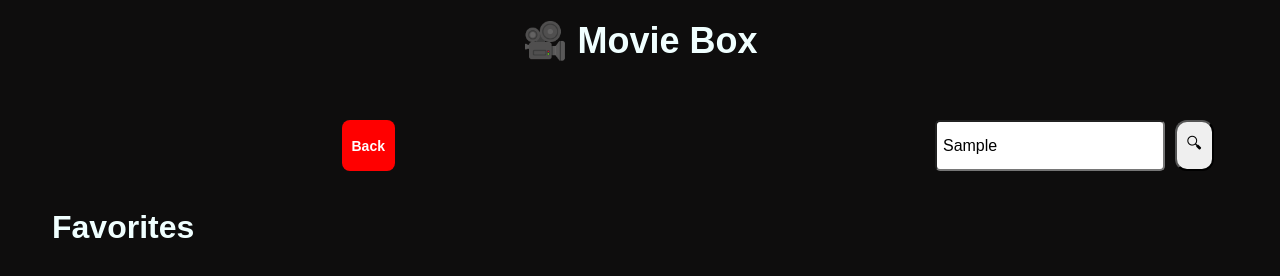
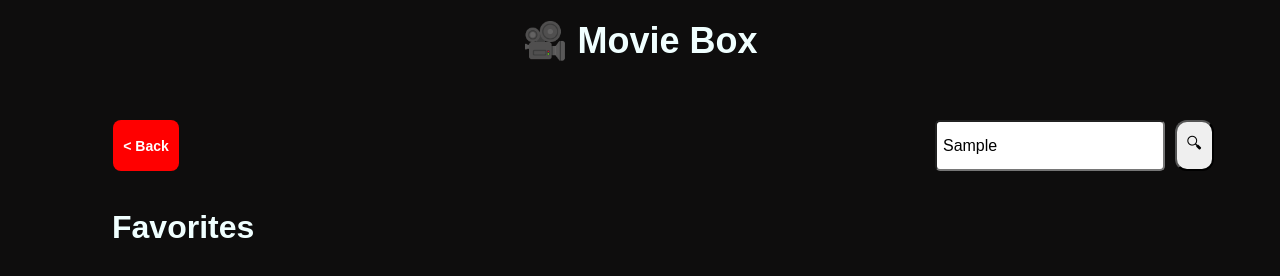
Before and after one commit to Prathamv23/movie_app, a plain HTML site: page index.html in a window 1280 px wide. Both pictures are taken after typing "Sample" into the empty fields and a click on the button "Favorites". Drawn offline with Linux system fonts and the light colour scheme; no server answers.

Commit message:
added favorite button

```diff
--- a/script.js
+++ b/script.js
@@ -28,9 +28,9 @@ favor.addEventListener("click", (e) => {
     e.preventDefault();
 
     if (page_in === "home") {
-        favor.textContent = "Back";
+        favor.textContent = "< Back";
         favor.style.backgroundColor = "red";
-        favor.style.marginRight ="530px";
+        favor.style.marginRight ="65%";
         display_fav();
 
     } else if (page_in === "favorites") {
--- a/style.css
+++ b/style.css
@@ -75,6 +75,7 @@ form{
 #status{
   padding: 12px;
   font-family: Arial, Helvetica, sans-serif;
+  margin-left: 5%;
 }
 .m-detail{
   display: flex;
```
